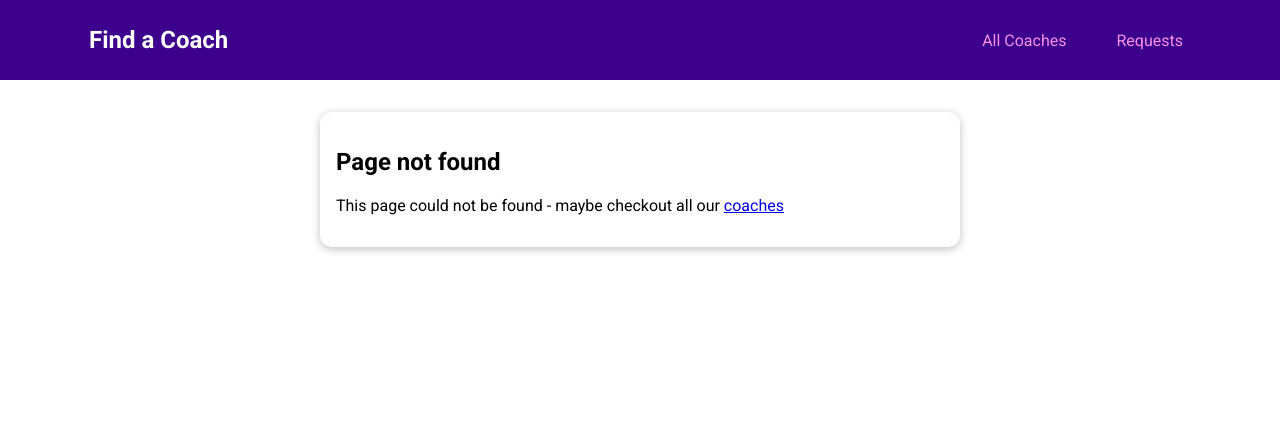
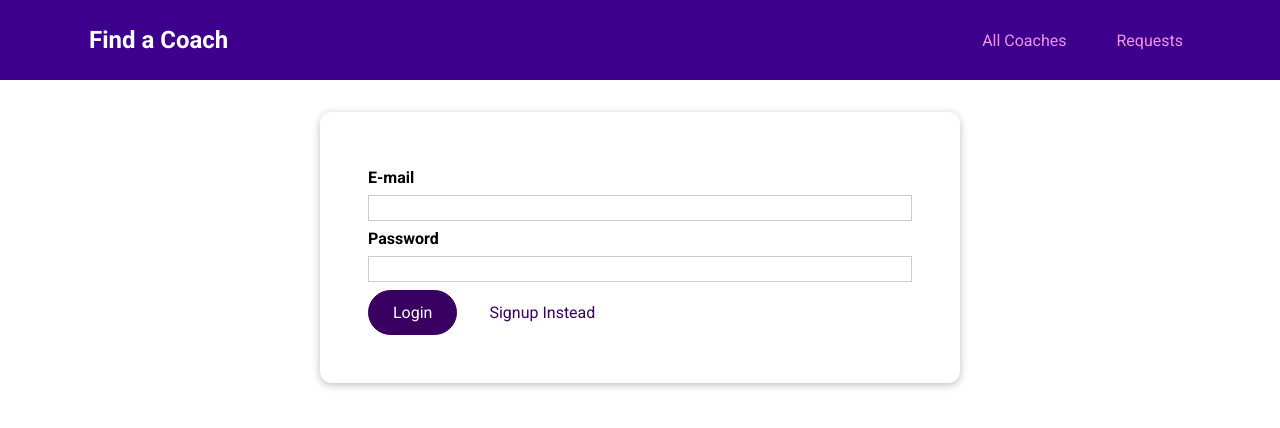
Before and after one commit to HassanKhan123/Coach-Finder-App, a Vue app: page /auth in a window 1280 px wide. Before the commit this address had no page. Shown: the top 428 px of the page. Built offline with nearby package versions, Linux system fonts and the light colour scheme.

Commit message:
login and signup page added

```diff
--- /dev/null
+++ b/src/pages/auth/UserAuth.vue
@@ -0,0 +1,98 @@
+<template>
+  <base-card>
+    <form @submit.prevent="submitForm">
+      <div class="form-control">
+        <label for="email">E-mail</label>
+        <input type="email" id="email" v-model.trim="email" />
+      </div>
+      <div class="form-control">
+        <label for="password">Password</label>
+        <input type="password" id="password" v-model.trim="password" />
+      </div>
+      <p v-if="!formIsValid">
+        Please enter a valid email and password (must be at least 6 characters
+        long
+      </p>
+      <base-button>{{ submitButtonCaption }}</base-button>
+      <base-button type="button" mode="flat" @click="switchAuthMode">{{
+        switchModeButtonCaption
+      }}</base-button>
+    </form>
+  </base-card>
+</template>
+
+<script>
+export default {
+  data() {
+    return {
+      email: '',
+      password: '',
+      formIsValid: true,
+      mode: 'login',
+    };
+  },
+  computed: {
+    submitButtonCaption() {
+      if (this.mode === 'login') return 'Login';
+      return 'Signup';
+    },
+    switchModeButtonCaption() {
+      if (this.mode === 'login') return 'Signup Instead';
+      return 'Login Instead';
+    },
+  },
+  methods: {
+    submitForm() {
+      this.formIsValid = true;
+      if (
+        this.email === '' ||
+        !this.email.includes('@') ||
+        this.password.length < 6
+      ) {
+        this.formIsValid = false;
+        return;
+      }
+    },
+    switchAuthMode() {
+      if (this.mode === 'login') {
+        this.mode = 'signup';
+      } else {
+        this.mode = 'login';
+      }
+    },
+  },
+};
+</script>
+
+<style scoped>
+form {
+  margin: 1rem;
+  padding: 1rem;
+}
+
+.form-control {
+  margin: 0.5rem 0;
+}
+
+label {
+  font-weight: bold;
+  margin-bottom: 0.5rem;
+  display: block;
+}
+
+input,
+textarea {
+  display: block;
+  width: 100%;
+  font: inherit;
+  border: 1px solid #ccc;
+  padding: 0.15rem;
+}
+
+input:focus,
+textarea:focus {
+  border-color: #3d008d;
+  background-color: #faf6ff;
+  outline: none;
+}
+</style>
--- a/src/router.js
+++ b/src/router.js
@@ -6,6 +6,7 @@
 import ContactCoach from '@/pages/requests/ContactCoach';
 import RequestsReceived from '@/pages/requests/RequestsReceived';
 import NotFound from './pages/NotFound.vue';
+import UserAuth from './pages/auth/UserAuth.vue';
 
 const router = createRouter({
   history: createWebHistory(),
@@ -35,6 +36,10 @@
       component: RequestsReceived
     },
     {
+      path: '/auth',
+      component: UserAuth
+    },
+    {
       path: '/:notFound(.*)',
       component: NotFound
     }
```
